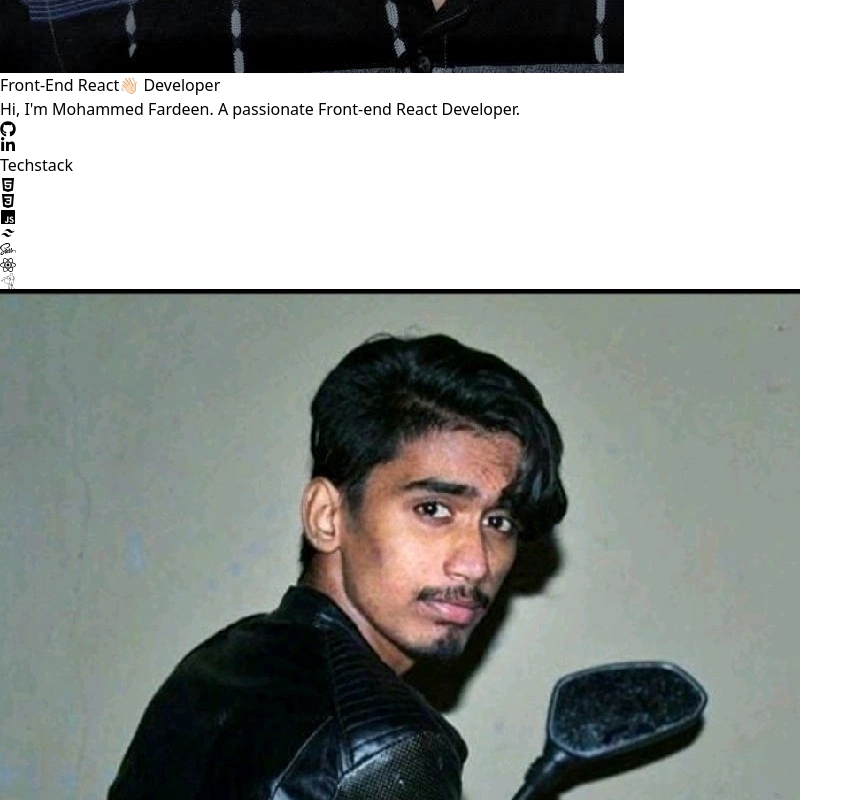
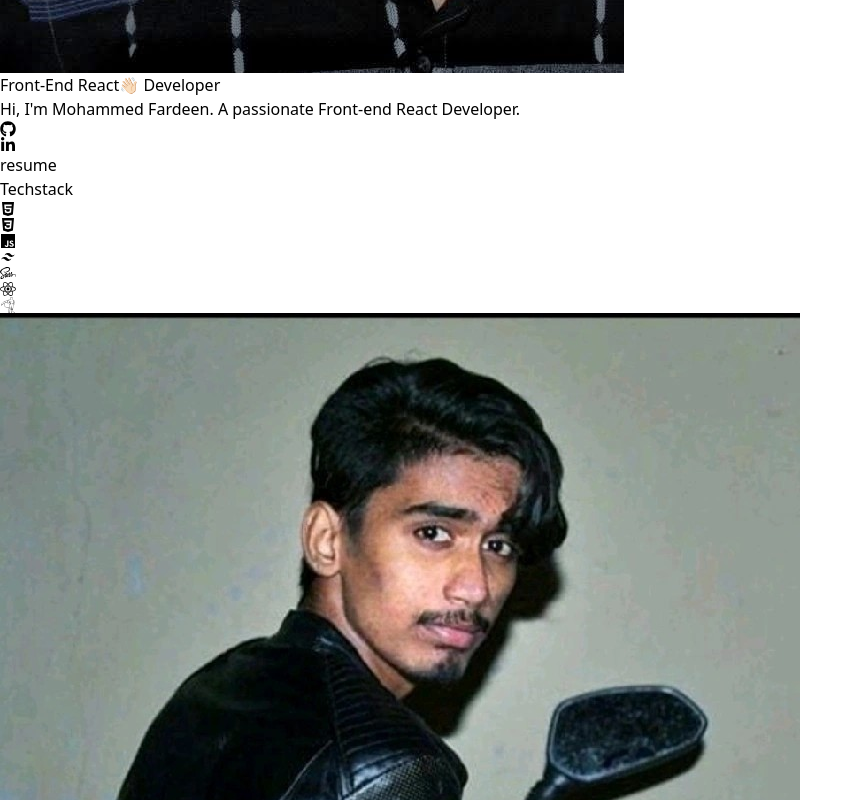
Before and after one commit to fardeen210702/Fardeen210702portfolio, a React (Vite) app: page / in a window 1280 px wide. Shown: the part 1120-1920 px from the top of the page, without its empty margins (0-863 px from the left). Built offline with nearby package versions, Linux system fonts and the light colour scheme.

Commit message:
added resume

```diff
--- a/src/components/Home.jsx
+++ b/src/components/Home.jsx
@@ -8,7 +8,7 @@ import { IoLogoJavascript } from "react-icons/io5";
 import { SiGreensock } from "react-icons/si"
 import { FaReact } from "react-icons/fa6";
 import { BiLogoTailwindCss } from "react-icons/bi";
-
+import resume from '../database/resume.pdf'
 
 
 function Home() {
@@ -23,13 +23,15 @@ function Home() {
     <img className='w-full h-full object-cover' src={img} alt="" />
   </figure>
 
-  <div className='w-full  flex flex-col items-center p-3 mt-3  sm:w-1/2 xl:w-1/3 '>
+  <div className='w-full  flex flex-col items-center jp-3 mt-3  sm:w-1/2 xl:w-1/3 '>
           <h1 className='text-4xl text-center font-extrabold md:text-4xl lg:text-5xl'>Front-End React👋🏻 Developer </h1>
           <p className='text-center mt-3 text-xl text-gray-400 md:text-md'> Hi, I'm Mohammed Fardeen. A passionate Front-end React Developer.</p>
-          <ul className='flex p-2 mt-3 w-full gap-3 justify-center'>
+          <ul className='flex p-2 mt-3 w-full gap-3 justify-center items-center'>
             <li className='text-3xl lg:text-4xl'> <a href="https://github.com/fardeen210702" target='_blank'> <FaGithub /></a></li>
             <li className='text-3xl lg:text-4xl'> <a href='https://www.linkedin.com/in/fardeen-mohammed-579518271/' target='_blank'>
               <FaLinkedinIn /></a></li>
+              <li className='text-xl  border-2 border-white py-1 px-2 rounded-sm font-semibold hover:text-black hover:bg-white transition-all duration-300 ease-in-out' > <a href={resume} download='fardeen'>resume</a></li>
+
           </ul>
         </div>
         </div>
```
Also changed, not shown: 1 other file (tests, documents, lock files or other folders).
